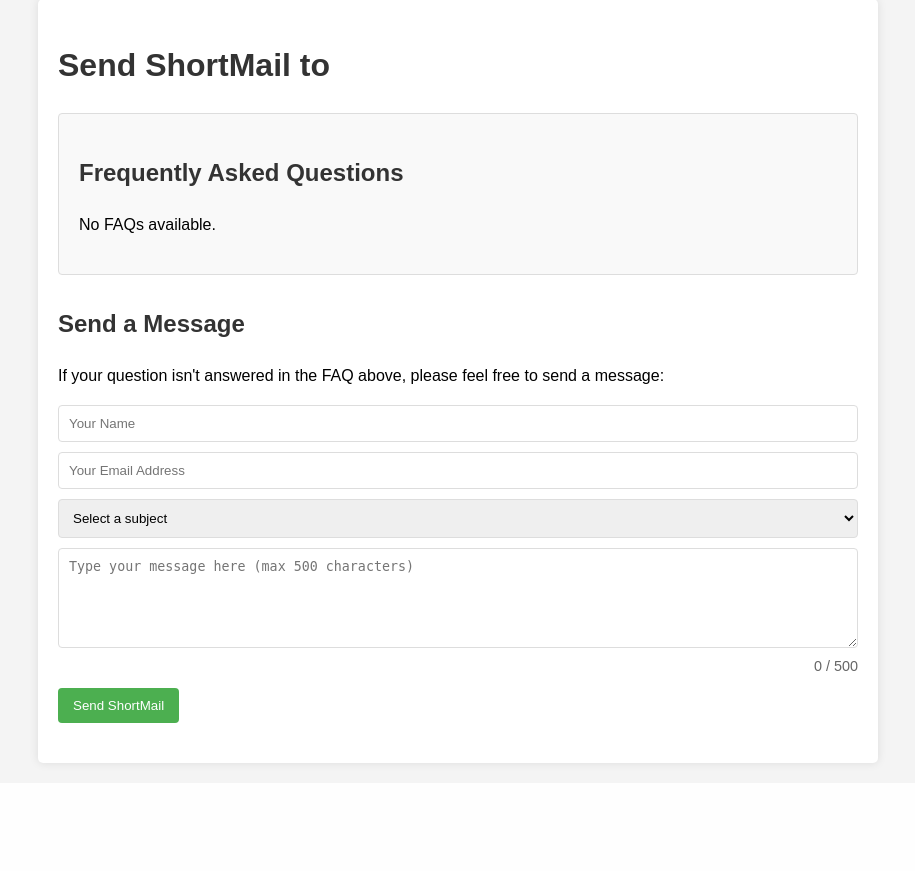
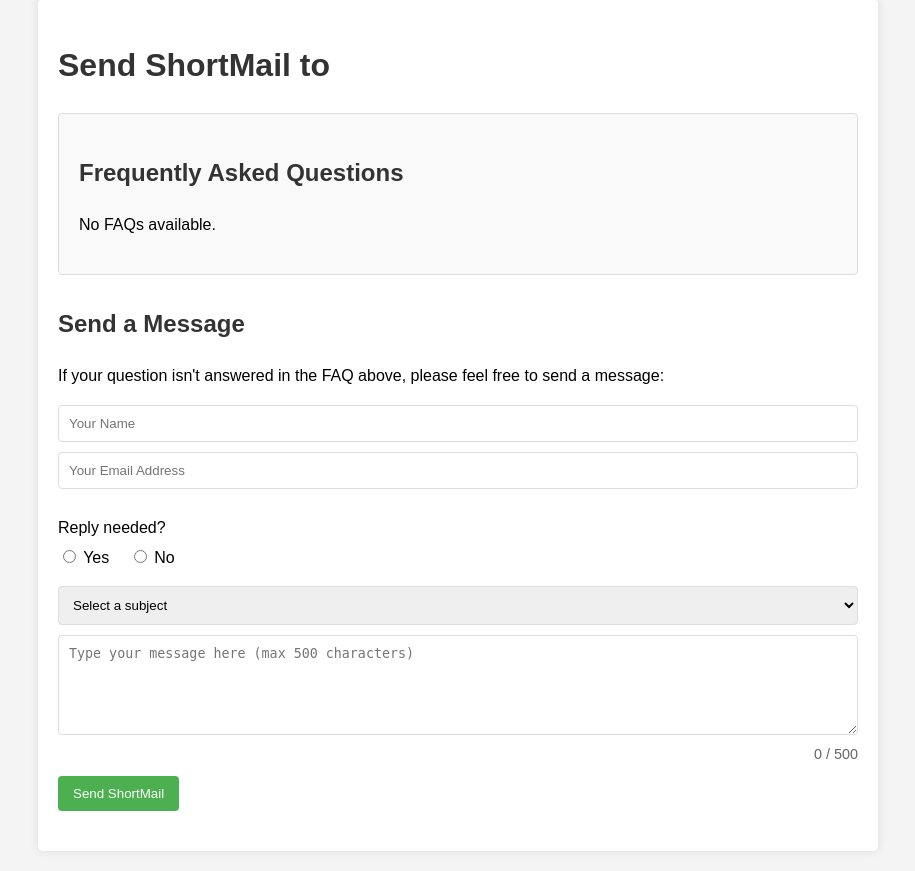
Before and after one commit to nll-ai/shortmail, a FastAPI app: template app/templates/send_shortmail.html in a window 1280 px wide. Shown: the part 21-892 px from the top of the page, without its empty margins (182-1097 px from the left). Before the commit the page ends 790 px from the top, so only its background shows below. Run offline with FastAPI, Linux system fonts and the light colour scheme; the template is opened without the code that fills it, so the values that code supplies are empty.

Commit message:
feat(shortmail)✨: Add reply needed option to shortmail form
- Add a new form field 'reply_needed' to capture if a reply is needed.
- Modify email subject line to include a tag indicating if a reply is needed.
- Update CSS for better presentation of the new reply option.
- Add radio buttons in the HTML form to select if a reply is needed.

```diff
--- a/app/main.py
+++ b/app/main.py
@@ -249,6 +249,7 @@ async def process_shortmail(
     user_email: str,
     sender_name: str = Form(...),
     sender_email: str = Form(...),
+    reply_needed: str = Form(...),
     subject: str = Form(...),
     custom_subject: str = Form(None),
     message: str = Form(...),
@@ -264,10 +265,14 @@ async def process_shortmail(
     # Use custom subject if "OTHER" is selected
     email_subject = custom_subject if subject == "OTHER" else subject
 
+    # Prepend reply needed tag to the subject
+    reply_tag = "[RN]" if reply_needed == "yes" else "[NRN]"
+    email_subject = f"{reply_tag} {email_subject}"
+
     # Compose the email body
     email_body = f"From: {sender_name} <{sender_email}>\n\n{message}"
 
-    # Send email (removed "ShortMail: " prefix from the subject)
+    # Send email
     email_sent = send_email(sender_email, user.email, email_subject, email_body)
 
     return templates.TemplateResponse("send_result.html", {
--- a/app/static/styles.css
+++ b/app/static/styles.css
@@ -146,3 +146,15 @@ a {
 a:hover {
     background-color: #45a049;
 }
+
+.reply-option {
+    margin-bottom: 15px;
+}
+
+.reply-option p {
+    margin-bottom: 5px;
+}
+
+.reply-option label {
+    margin-right: 15px;
+}
--- a/app/templates/send_shortmail.html
+++ b/app/templates/send_shortmail.html
@@ -29,6 +29,18 @@
         <form action="/send/{{ user.email }}" method="post">
             <input type="text" name="sender_name" id="sender-name" required placeholder="Your Name">
             <input type="email" name="sender_email" id="sender-email" required placeholder="Your Email Address">
+
+            <!-- Add radio buttons for reply option -->
+            <div class="reply-option">
+                <p>Reply needed?</p>
+                <label>
+                    <input type="radio" name="reply_needed" value="yes" required> Yes
+                </label>
+                <label>
+                    <input type="radio" name="reply_needed" value="no" required> No
+                </label>
+            </div>
+
             <select name="subject" id="subject-select" required>
                 <option value="">Select a subject</option>
                 {% for heading in subject_headings %}
```
